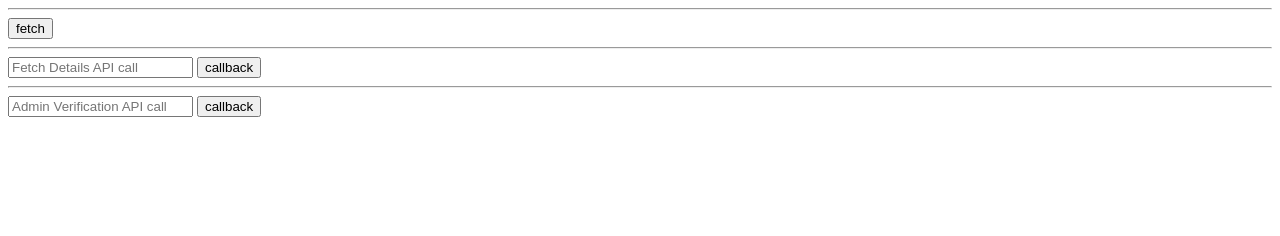
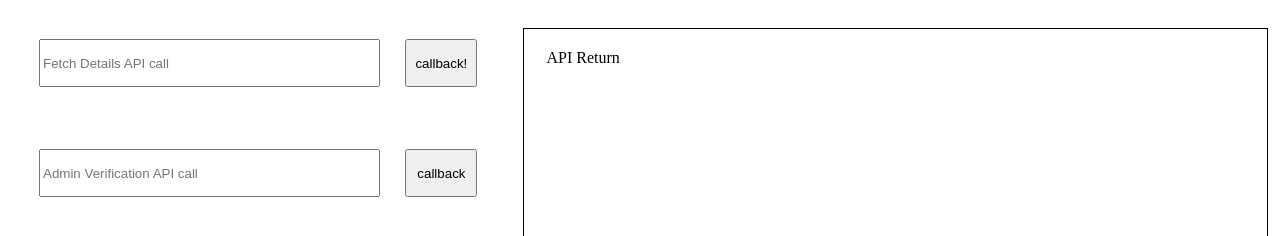
Before and after one commit to dibyasom/email-genocide, a website: page postgres-node/frontEnd/index.html in a window 1280 px wide. Shown: the top 236 px of the page. Drawn offline with Linux system fonts and the light colour scheme.

Commit message:
Final API service and testing bench.

```diff
--- a/postgres-node/frontEnd/fetch.js
+++ b/postgres-node/frontEnd/fetch.js
@@ -4,16 +4,22 @@ const nameSearch = document.querySelector(".name-search");
 const txt = document.querySelector(".txt");
 const search = document.querySelector(".search");
 
+const board = document.querySelector(".result-p");
+
 search.addEventListener("click", async () => {
   const res = await fetch("/get?search=" + encodeURIComponent(txt.value));
   const json = await res.json();
-  console.log(json);
+  board.innerText = JSON.stringify(json, null, 4);
   //   console.log(json);
 });
 
 nameSearch.addEventListener("click", async () => {
-  const res = await fetch("/post?search=" + encodeURIComponent(fullName.value));
-  console.log(res);
+  const res = await fetch(
+    "/get/isAdmin?search=" + encodeURIComponent(fullName.value)
+  );
+  const json = await res.json();
+  console.log(json);
+  board.innerText = JSON.stringify(json, null, 4);
   //   const json = await res.json();
   //   console.log(json);
   //   console.log(json);
--- a/postgres-node/frontEnd/index.html
+++ b/postgres-node/frontEnd/index.html
@@ -4,27 +4,32 @@
     <meta charset="UTF-8" />
     <meta name="viewport" content="width=device-width, initial-scale=1.0" />
     <title>postgres-demo</title>
+    <link rel="stylesheet" href="./style.css" />
   </head>
   <body>
-    <div class="info"></div>
-    <hr />
-    <div><button class="btn">fetch</button></div>
-    <hr />
-    <div>
+    <div class="matrix">
+      <!-- ------------------------------------------------------------- -->
+      <div class="row-stack">
+        <div class="cell">
           <input type="text" placeholder="Fetch Details API call" class="txt" />
-      <button class="search">callback</button>
+          <button class="search btn">callback!</button>
         </div>
-    <hr />
         <!-- ------------------------------------------------------------- -->
-    <div>
+        <div class="cell">
           <input
             type="text"
             placeholder="Admin Verification API call"
             class="txt1"
           />
-      <button class="name-search">callback</button>
+          <button class="name-search btn">callback</button>
+        </div>
       </div>
       <!-- ------------------------------------------------------------- -->
+      <div class="result">
+        <legend>API Return</legend>
+        <p class="result-p"></p>
+      </div>
+    </div>
     <script src="./fetch.js"></script>
   </body>
 </html>
--- /dev/null
+++ b/postgres-node/frontEnd/style.css
@@ -0,0 +1,46 @@
+* {
+  box-sizing: border-box;
+  width: 100%;
+  height: 100%;
+}
+
+.matrix {
+  display: flex;
+  flex-direction: row;
+  align-items: flex-start;
+  justify-content: flex-start;
+}
+
+.cell {
+  display: flex;
+  flex-direction: row;
+  margin: 15px;
+  padding: 15px;
+  border: 1px solid white;
+  border-radius: 10px;
+  width: 100%;
+  height: 10%;
+}
+
+.btn {
+  width: 20%;
+  margin: 0 25px;
+}
+
+.row-stack {
+  width: 40%;
+  display: flex;
+  flex-direction: column;
+}
+
+.result {
+  margin: 20px;
+  padding: 20px;
+  width: 60%;
+  height: 80%;
+  border: 1px solid black;
+
+  display: flex;
+  justify-content: flex-start;
+  align-items: flex-start;
+}
```
Also changed, not shown: postgres-node/server.js (+11 -7 lines), databaseHandling/README.md (renamed from README.md). Lines whose indentation alone changed are shown as unchanged.
